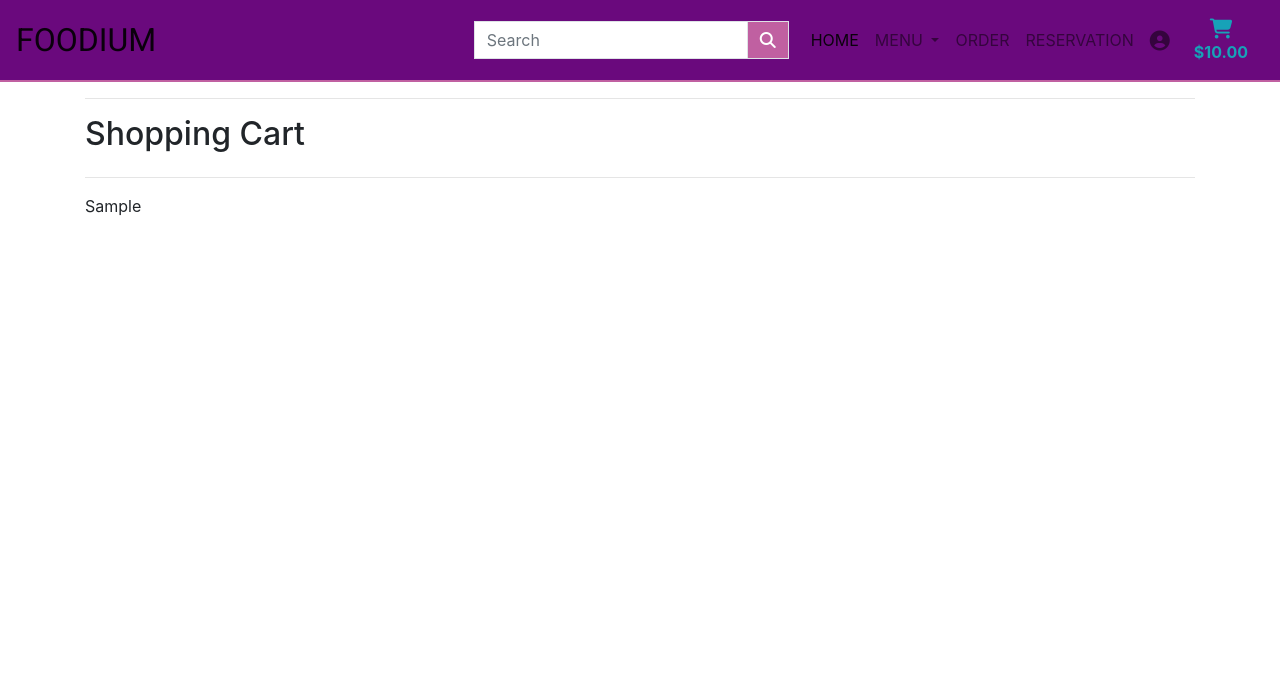
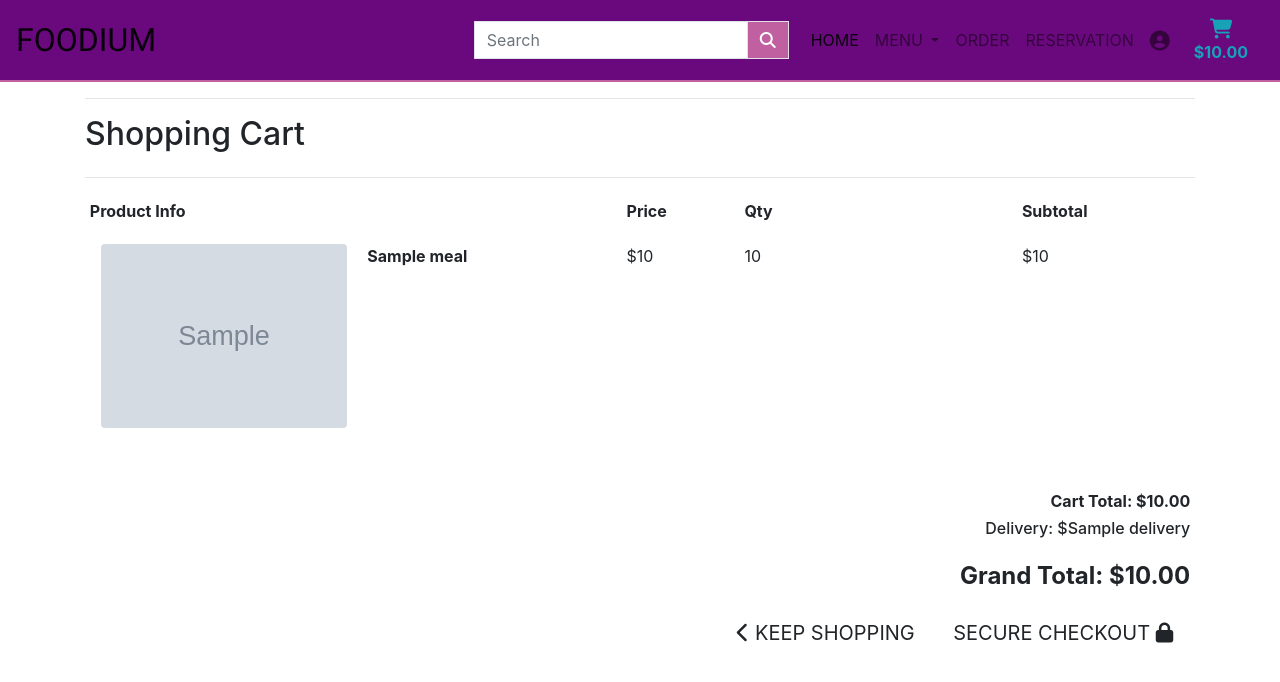
Before and after one commit to Code-Institute-Submissions/foodium_milestone_project_four, a Django app: template cart/templates/cart/cart.html in a window 1280 px wide. Shown: the top 682 px of the page. Run offline with Django 3.2, Linux system fonts and the light colour scheme; the template is opened without the code that fills it: most values are stand-ins (such as "Sample title", 1, 10 or a date in 2020); grey boxes marked "Sample" are stand-in pictures; some libraries are stand-ins or nearby versions.

Commit message:
Updated cart.html to display items on cart details, delivery and grand total

```diff
--- a/cart/templates/cart/cart.html
+++ b/cart/templates/cart/cart.html
@@ -23,7 +23,60 @@
             <div class="col">
                 {% if cart_items %}
                     <div class="table-responsive rounded">
-                        {{ cart_items }}
+                        <table class="table table-sm table-borderless">
+                            <thead class="text-black">
+                                <tr>
+                                    <th scope="col">Product Info</th>
+                                    <th scope="col"></th>
+                                    <th scope="col">Price</th>
+                                    <th scope="col">Qty</th>
+                                    <th scope="col">Subtotal</th>
+                                </tr>
+                            </thead>
+
+                            {% for item in cart_items %}
+                                <tr>
+                                    <td class="p-3 w-25">
+                                        <img class="img-fluid rounded" src="{{ item.meal.image.url }}">
+                                    </td>
+                                    <td class="py-3">
+                                        <p class="my-0"><strong>{{ item.meal.name }}</strong></p>
+                                    </td>
+                                    <td class="py-3">
+                                        <p class="my-0">${{ item.meal.price }}</p>
+                                    </td>
+                                    <td class="py-3 w-25">
+                                        <p class="my-0">{{ item.quantity }}</p>
+                                    </td>
+                                    <td class="py-3">
+                                        <p class="my-0">${{ item.meal.price }}</p>
+                                    </td>
+                                </tr>
+                            {% endfor %}
+                            <tr>
+                                <td colspan="5" class="pt-5 text-right">
+                                    <h6><strong>Cart Total: ${{ total|floatformat:2 }}</strong></h6>
+                                    <h6>Delivery: ${{ delivery }}</h6>
+                                    <h4 class="mt-4"><strong>Grand Total: ${{ grand_total|floatformat:2 }}</strong></h4>
+                                </td>
+                            </tr>
+                            <tr>
+                                <td colspan="5" class="text-right">
+                                    <a href="{% url 'meals' %}" class="btn btn-outline-black rounded-0 btn-lg">
+                                        <span class="icon">
+                                            <i class="fas fa-chevron-left"></i>
+                                        </span>
+                                        <span class="text-uppercase">Keep Shopping</span>
+                                    </a>
+                                    <a href="" class="btn btn-black rounded-0 btn-lg">
+                                        <span class="text-uppercase">Secure Checkout</span>
+                                        <span class="icon">
+                                            <i class="fas fa-lock"></i>
+                                        </span>
+                                    </a>
+                                </td>
+                            </tr>
+                        </table>
                     </div>
                 {% else %}
                     <p class="lead mb-5">Your cart is empty</p>
--- a/foodium/settings.py
+++ b/foodium/settings.py
@@ -157,5 +157,3 @@ STATICFILES_DIRS = (os.path.join(BASE_DIR, 'static'),)
 
 MEDIA_URL = '/media/'
 MEDIA_ROOT = os.path.join(BASE_DIR, 'media')
-
-# DELIVERY_COST = 39
```
